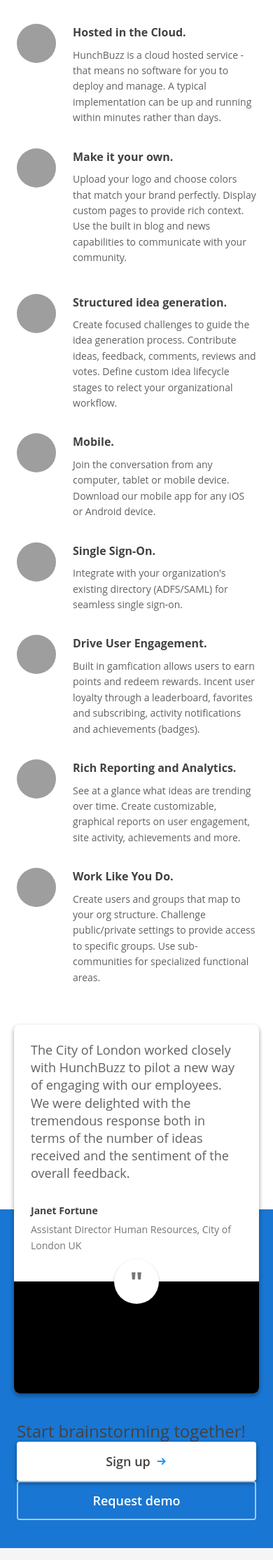
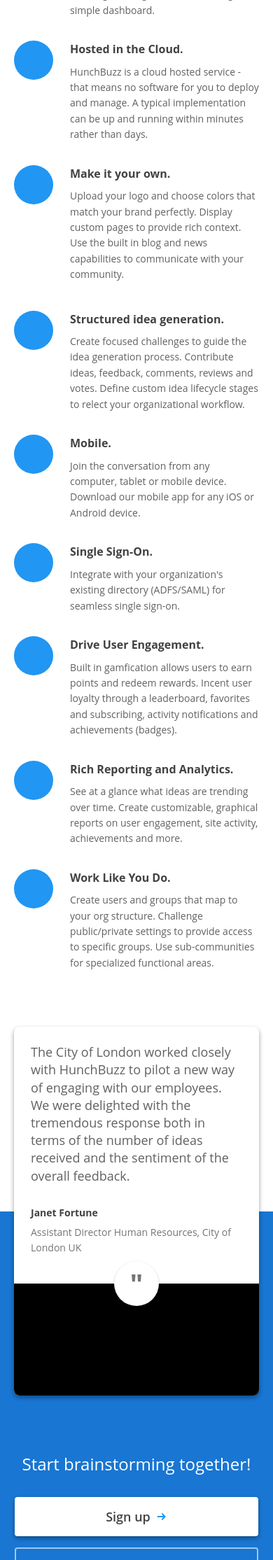
Before and after one commit to kylehenwood/Mockup-HunchBuzz, a PHP site: page /index.php?pageID=features in a window 390 px wide. Shown: the part 1491-3720 px from the top of the page at 70% size. Run offline with PHP 8.4, Linux system fonts and the light colour scheme.

Commit message:
responsive updates

```diff
--- /dev/null
+++ b/www/_components/reuseable-brainstorm.php
@@ -0,0 +1,21 @@
+<!-- brainstorm together -->
+<div class="layout__section layout__section--blue">
+  <div class="brainstorm">
+  	<h2 class="brainstorm__title">Start brainstorming together!</h2>
+  	<div class="brainstorm__actions">
+      <div class="brainstorm__signup">
+        <a class="button button--56 button--white button--shadow">
+          <div class="button-inner button-inner--icon-after">
+            <div class="button-inner__text">Sign up</div>
+            <div class="button-inner__icon-after">
+              <span class="flat-icon icon--16 icon--arrow-right icon--blue"></span>
+            </div>
+          </div>
+        </a>
+      </div>
+      <div class="brainstorm__demo">
+        <a class="button button--56 button--transparent-stroke">Request demo</a>
+      </div>
+  	</div>
+  </div>
+</div>
--- a/www/_views/page-features/_construct.php
+++ b/www/_views/page-features/_construct.php
@@ -5,7 +5,6 @@
   include './_chrome/chrome-header.php';
   include 'banner.php';
   include 'content.php';
+  include './_components/reuseable-brainstorm.php';
   include './_chrome/chrome-footer.php';
-  //include 'examples-studio.php';
-  //include '/php-components/partial-quote.php';
 ?>
--- a/www/_views/page-features/content.php
+++ b/www/_views/page-features/content.php
@@ -88,28 +88,3 @@
     </div>
   </div>
 </div>
-
-
-
-
-<!-- brainstorming -->
-<div class="layout__section layout__section--blue">
-  <div class="brainstorm">
-  	<h2 class="brainstorm__title">Start brainstorming together!</h2>
-  	<div class="brainstorm__actions">
-      <div class="brainstorm__signup">
-        <a class="button button--56 button--white button--shadow">
-          <div class="button-inner button-inner--icon-after">
-            <div class="button-inner__text">Sign up</div>
-            <div class="button-inner__icon-after">
-              <span class="flat-icon icon--16 icon--arrow-right icon--blue"></span>
-            </div>
-          </div>
-        </a>
-      </div>
-      <div class="brainstorm__demo">
-        <a class="button button--56 button--transparent-stroke">Request demo</a>
-      </div>
-  	</div>
-  </div>
-</div>
--- a/www/_views/page-hiw/_construct.php
+++ b/www/_views/page-hiw/_construct.php
@@ -5,5 +5,6 @@
   include './_chrome/chrome-header.php';
   include 'banner.php';
   include 'content.php';
+  include './_components/reuseable-brainstorm.php';
   include './_chrome/chrome-footer.php';
 ?>
--- a/www/_views/page-hiw/content.php
+++ b/www/_views/page-hiw/content.php
@@ -51,7 +51,7 @@
 
 
 <!-- quote section -->
-<div class="layout__quote layout__quote--white-to-grey">
+<div class="layout__quote layout__quote--white-to-blue">
   <div class="quote-card">
     <div class="quote-card__logo"></div>
     <div class="quote-card__icon"></div>
--- a/www/_views/page-home/_construct.php
+++ b/www/_views/page-home/_construct.php
@@ -5,5 +5,6 @@
   include './_chrome/chrome-header.php';
   include 'banner.php';
   include 'content.php';
+  include './_components/reuseable-brainstorm.php';
   include './_chrome/chrome-footer.php';
 ?>
--- a/www/_views/page-home/content.php
+++ b/www/_views/page-home/content.php
@@ -101,7 +101,7 @@
 
 
 <!-- quote -->
-<div class="layout__quote layout__quote--white-to-grey">
+<div class="layout__quote layout__quote--white-to-blue">
   <div class="quote-card">
     <div class="quote-card__logo"></div>
     <div class="quote-card__icon"></div>
--- a/www/_views/page-plans/_construct.php
+++ b/www/_views/page-plans/_construct.php
@@ -5,5 +5,6 @@
   include './_chrome/chrome-header.php';
   include 'banner.php';
   include 'content.php';
+  include './_components/reuseable-brainstorm.php';
   include './_chrome/chrome-footer.php';
 ?>
--- a/www/_views/page-plans/content.php
+++ b/www/_views/page-plans/content.php
@@ -70,8 +70,3 @@
     </div>
   </div>
 </div>
-
-
-
-<!-- signup -->
-<div class="layout__section layout__section--blue"></div>
--- a/www/scss/components/_brainstorming.scss
+++ b/www/scss/components/_brainstorming.scss
@@ -0,0 +1,32 @@
+// ---
+// Brainstorm together signup section
+// ---
+
+.brainstorm {
+  max-width: 480px;
+  padding: 40px 0;
+  margin: 0 auto;
+  text-align: center;
+  @include screen-med {
+    padding: 20px 0;
+  }
+}
+.brainstorm__title {
+  color: white;
+  text-align: center;
+  margin: 0 0 24px;
+}
+.brainstorm__actions {
+  display: inline-block;
+}
+.brainstorm__signup,
+.brainstorm__demo {
+  float: left;
+  display: block;
+  padding: 0 8px;
+  width: 216px;
+  @include screen-mob {
+    width: 100%;
+    padding: 8px 0;
+  }
+}
--- a/www/scss/components/_button.scss
+++ b/www/scss/components/_button.scss
@@ -111,13 +111,14 @@
   &:focus,
   &:hover {
     color: $dark;
+    border-color: $standard;
     background: rgba(white,0.2);
-    border-color: $standard;
   }
   &.button--active,
   &:active {
     color: $dark;
     border-color: $dark;
+    background: rgba(white,0.2);
   }
 }
 
--- a/www/scss/layout/_layout.scss
+++ b/www/scss/layout/_layout.scss
@@ -24,10 +24,14 @@ html {
   background: $color-blue-700;
 }
 
+
+// ---
+// Reusable content sections
+// ---
 .layout__section {
-  padding: 80px 24px;
+  padding: 80px 20px;
   @include screen-mob {
-    padding: 40px 24px;
+    padding: 64px 20px;
   }
 }
 .layout__section--white {
@@ -41,16 +45,22 @@ html {
 }
 
 
+// ---
+// Custom plan section
+// ---
 .layout__plans {
-  padding: 80px 24px 0;
+  padding: 80px 20px 0;
   background: white;
   @include screen-med {
-    padding: 0px 24px 40px;
+    padding: 0px 20px 40px;
     background: $color-blue-700;
   }
 }
 
 
+// ---
+// Quote container section
+// ---
 .layout__quote {
   position: relative;
   padding: 0 20px;
@@ -97,13 +107,11 @@ html {
 }
 
 
-
+// ---
+// Footer section
+// ---
 .layout__footer {
-  padding: 0 24px;
+  padding: 0 20px;
   width: 100%;
   background: $color-grey-100;
-  overflow: hidden;
-  @include screen-mob {
-    padding: 0 20px;
-  }
 }
--- a/www/scss/public.css
+++ b/www/scss/public.css
@@ -403,10 +403,10 @@ html {
   background: #1976D2; }
 
 .layout__section {
-  padding: 80px 24px; }
+  padding: 80px 20px; }
   @media screen and (max-width: 720px) {
     .layout__section {
-      padding: 40px 24px; } }
+      padding: 64px 20px; } }
 
 .layout__section--white {
   background: white; }
@@ -1292,6 +1295,35 @@ html {
   font-size: 14px;
   font-weight: bold; }
 
+.brainstorm {
+  max-width: 480px;
+  padding: 40px 0;
+  margin: 0 auto;
+  text-align: center; }
+  @media screen and (max-width: 960px) {
+    .brainstorm {
+      padding: 20px 0; } }
+
+.brainstorm__title {
+  color: white;
+  text-align: center;
+  margin: 0 0 24px; }
+
+.brainstorm__actions {
+  display: inline-block; }
+
+.brainstorm__signup,
+.brainstorm__demo {
+  float: left;
+  display: block;
+  padding: 0 8px;
+  width: 216px; }
+  @media screen and (max-width: 720px) {
+    .brainstorm__signup,
+    .brainstorm__demo {
+      width: 100%;
+      padding: 8px 0; } }
+
 .svg-bulb__glow {
   animation-name: svg-bulb-glow;
   animation-duration: 4s;
@@ -1686,7 +1718,7 @@ html {
 .primary-feature__icon {
   top: 24px;
   left: 24px;
-  background: #9E9E9E;
+  background: #2196F3;
   width: 56px;
   height: 56px;
   border-radius: 50%;
@@ -1726,7 +1758,7 @@ html {
   position: absolute;
   top: 24px;
   left: 24px;
-  background: #9E9E9E;
+  background: #2196F3;
   width: 56px;
   height: 56px;
   border-radius: 50%; }
--- a/www/scss/public.scss
+++ b/www/scss/public.scss
@@ -35,6 +35,7 @@
 @import "components/_button";
 @import "components/_quote";
 @import "components/_actionlink";
+@import "components/_brainstorming";
 // @import "components/_button-switch";
 // @import "components/_button-pattern";
 // @import "components/_dropdown";
--- a/www/scss/views/page-features/_content.scss
+++ b/www/scss/views/page-features/_content.scss
@@ -73,7 +73,7 @@
 .primary-feature__icon {
   top: 24px;
   left: 24px;
-  background: $color-grey-500;
+  background: $color-blue-500;
   width: 56px;
   height: 56px;
   border-radius: 50%;
@@ -116,7 +116,7 @@
   position: absolute;
   top: 24px;
   left: 24px;
-  background: $color-grey-500;
+  background: $color-blue-500;
   width: 56px;
   height: 56px;
   border-radius: 50%;
```
Also changed, not shown: other parts of www/scss/public.css (+32 -29 lines), 1 other file. Lines whose indentation alone changed are shown as unchanged.
